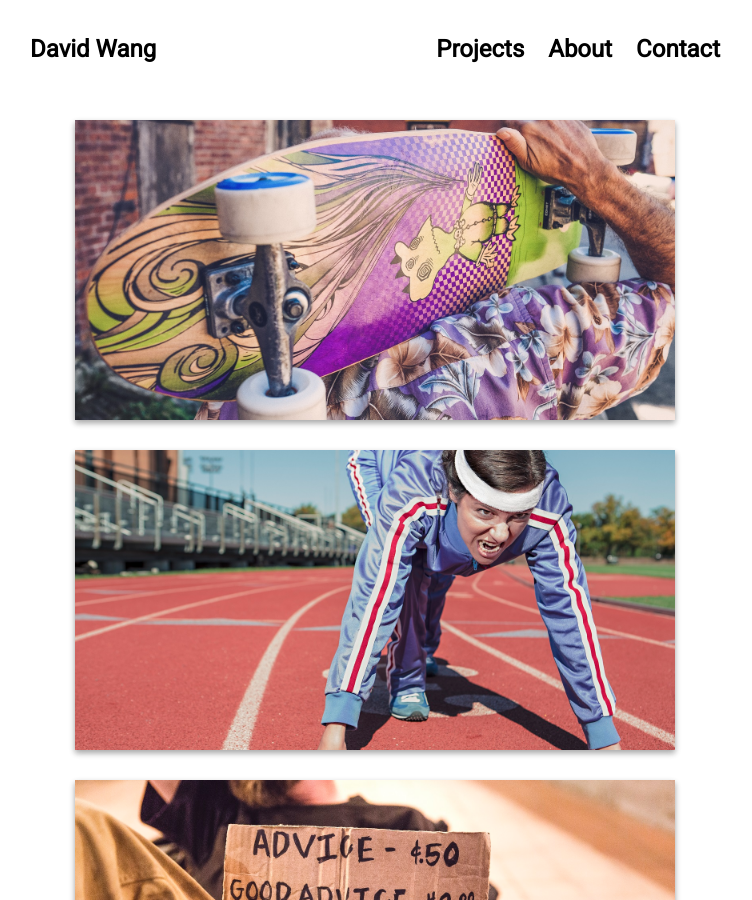
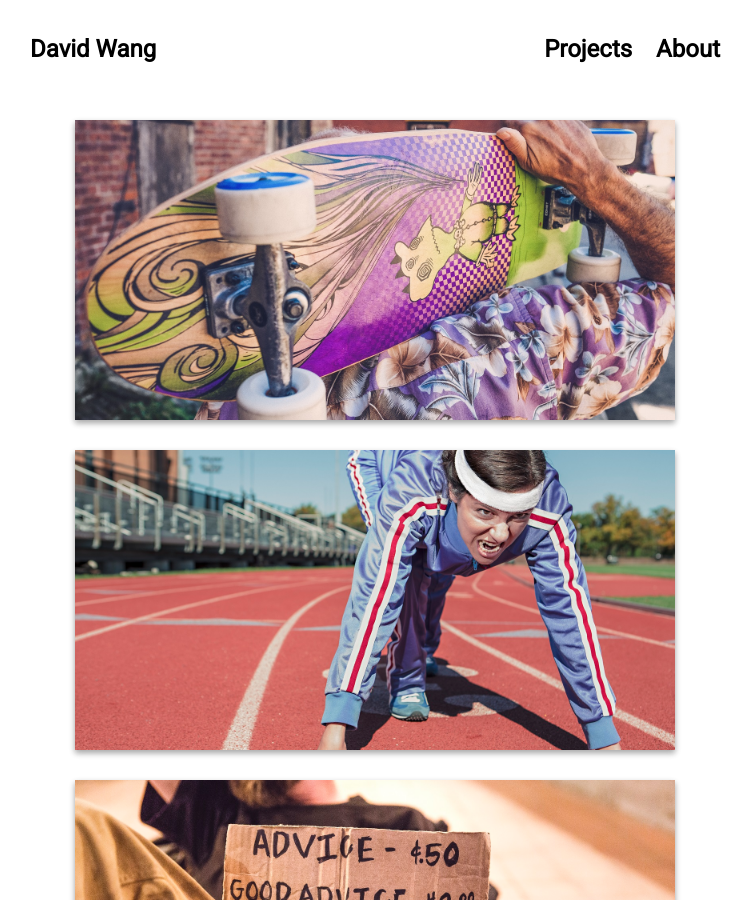
Before and after one commit to david-wang-1/david-wang-1.github.io, a Jekyll site: the page built from index.html, in a window 1280 px wide and 900 px high. Shown: the whole window, without its empty margins (265-1017 px from the left). Built offline with Jekyll 4.4.1, drawn with Linux system fonts in a browser that asks for light colours; nearby versions of some CDN libraries.

Commit message:
taking out contact page

```diff
--- a/_data/settings.yml
+++ b/_data/settings.yml
@@ -9,7 +9,7 @@ menu:
 - {name: 'Projects', url: ''}
 # - {name: 'Blog', url: 'blog.html'}
 - {name: 'About', url: 'about.html'}
-- {name: 'Contact', url: 'contact.html'}
+# - {name: 'Contact', url: 'contact.html'}
 
 #-------------------------------
 # SEO Section
```
